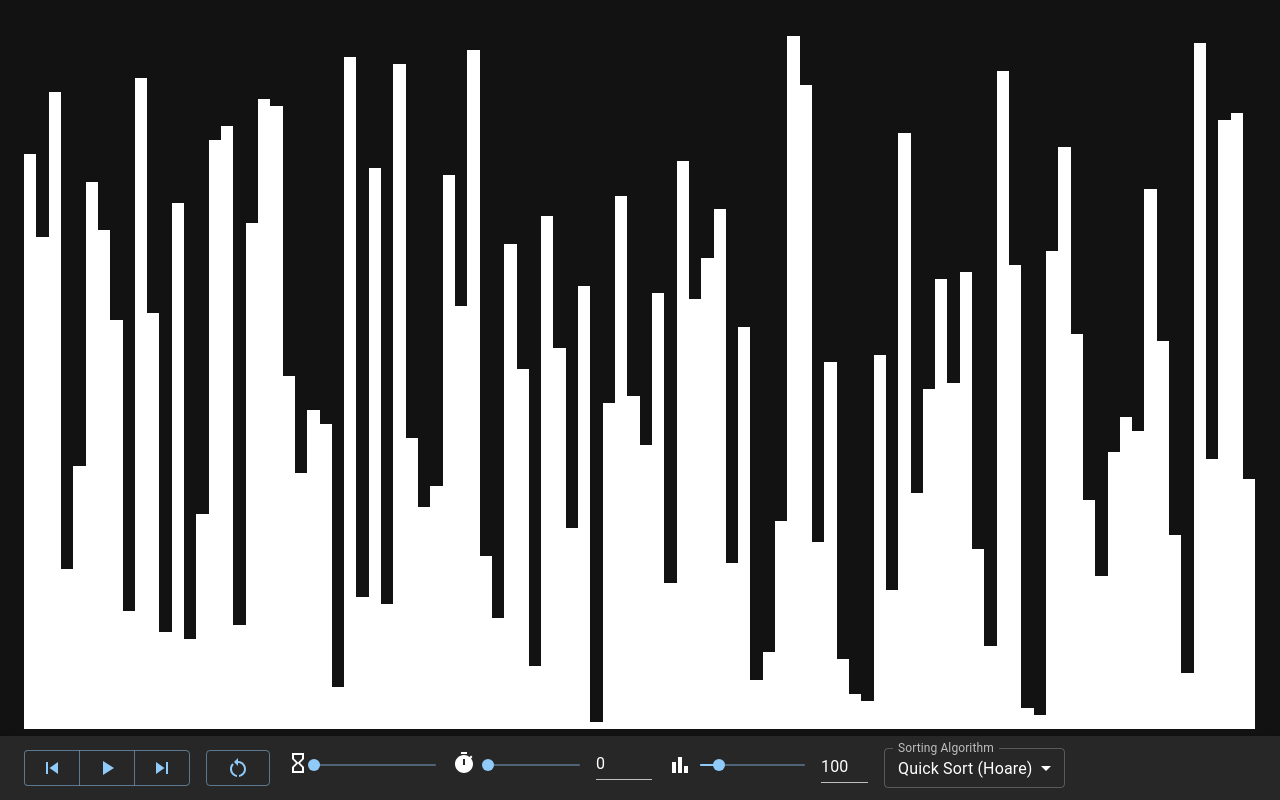
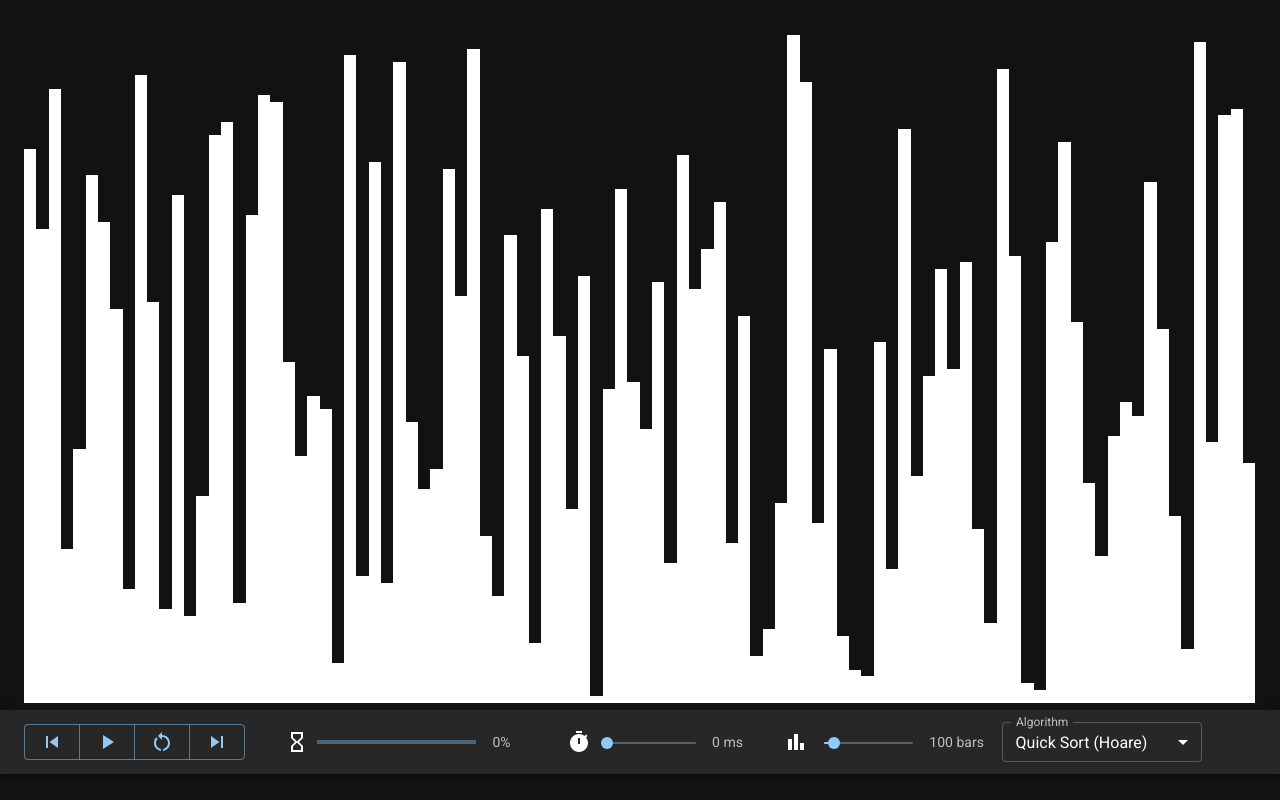
Before and after one commit to chsyan/sorting-visualizer, a Next.js app: page / in a window 1280 px wide. Built offline with nearby package versions, Linux system fonts and the light colour scheme.

Commit message:
UI Updates
- Roboto font default
- Navbar sliders updated
- Progress slider dynamic

```diff
--- a/package.json
+++ b/package.json
@@ -11,6 +11,7 @@
   "dependencies": {
     "@emotion/react": "^11.10.0",
     "@emotion/styled": "^11.10.0",
+    "@fontsource/roboto": "^4.5.8",
     "@mui/icons-material": "^5.8.4",
     "@mui/material": "^5.10.1",
     "next": "12.2.5",
--- a/src/components/algorithm-selector.tsx
+++ b/src/components/algorithm-selector.tsx
@@ -12,13 +12,13 @@ const AlgorithmSelector = () => {
   };
 
   return (
-    <FormControl disabled={isAnimating} sx={{ minWidth: '120px' }} size="small">
-      <InputLabel id="demo-simple-select-label">Sorting Algorithm</InputLabel>
+    <FormControl disabled={isAnimating} sx={{ minWidth: '200px' }} size="small">
+      <InputLabel id="algorithm-select-label">Algorithm</InputLabel>
       <Select
-        labelId="demo-simple-select-label"
-        id="demo-simple-select"
+        labelId="algorithm-select-label"
+        id="algorithm-simple-select"
         value={algorithm}
-        label="Sorting Algorithm"
+        label="Algorithm"
         onChange={handleAlgorithm}
       >
         <MenuItem value={'quick-hoare'}>Quick Sort (Hoare)</MenuItem>
--- a/src/components/bars.tsx
+++ b/src/components/bars.tsx
@@ -14,9 +14,9 @@ const Bars = () => {
           const width = 100 / array.length;
           let backgroundColor = 'white';
           if (states[index] === 1) {
-            backgroundColor = 'blue';
+            backgroundColor = '#DA0037';
           } else if (states[index] === 2) {
-            backgroundColor = 'red';
+            backgroundColor = '#DA0037';
           }
           return (
             <div key={index} style={{ width: `${width}%`, height: `${height}%`, backgroundColor: `${backgroundColor}` }} />
--- a/src/components/delay-slider.tsx
+++ b/src/components/delay-slider.tsx
@@ -1,9 +1,9 @@
 import TimerIcon from '@mui/icons-material/Timer';
-import { Box, Grid, Input, Slider, Tooltip, Zoom } from '@mui/material';
+import { Box, Slider, Tooltip, Typography, Zoom } from '@mui/material';
 import useStore from '../utils/store';
 
 const delayMin = 0;
-const delayMax = 1000;
+const delayMax = 500;
 const delayStep = 10;
 
 const DelaySlider = () => {
@@ -13,53 +13,32 @@ const DelaySlider = () => {
     useStore.setState({ delay: newDelay as number });
   };
 
-  const handleInputDelay = (event: React.ChangeEvent<HTMLInputElement>) => {
-    useStore.setState({ delay: event.target.value === '' ? 0 : Number(event.target.value) });
-  };
-
-  const handleBlurDelay = () => {
-    if (delay < 0) {
-      useStore.setState({ delay: 0 });
-    } else if (delay > delayMax) {
-      useStore.setState({ delay: delayMax });
+  const labelFormat = (value: number) => {
+    return `${value} ms`;
   }
-  };
 
   return (
-    <Box sx={{ width: 200 }}>
-      <Grid container spacing={2} justifyContent="center">
-        <Grid item xs={2}>
-          <Tooltip title="Delay (ms)" arrow TransitionComponent={Zoom} followCursor>
+    <Box width={200} sx={{ display: 'flex', alignItems: 'center', justifyContent: 'center' }}>
+      <Tooltip title="Frame Delay" arrow TransitionComponent={Zoom} followCursor>
         <TimerIcon />
       </Tooltip>
-        </Grid>
-        <Grid item xs>
+      <Box sx={{ width: '100%', ml: 2, mr: 2, paddingTop: 1 }}>
         <Slider
           size="small"
-            value={typeof delay === 'number' ? delay : 0}
+          value={delay}
+          scale={(value: number) => (value * 3)}
           onChange={handleSliderDelay}
-            min={0}
+          min={delayMin}
           max={delayMax}
           step={delayStep}
           aria-labelledby="input-slider"
         />
-        </Grid>
-        <Grid item xs={4}>
-          <Input
-            value={delay}
-            size="small"
-            onChange={handleInputDelay}
-            onBlur={handleBlurDelay}
-            inputProps={{
-              step: delayStep,
-              min: delayMin,
-              max: delayMax,
-              type: 'number',
-              'aria-labelledby': 'input-slider',
-            }}
-          />
-        </Grid>
-      </Grid>
+      </Box>
+      <Box sx={{ minWidth: 55 }}>
+        <Typography variant="body2" color="text.secondary">
+          {labelFormat(delay)}
+        </Typography>
+      </Box>
     </Box>
   );
 }
--- a/src/components/play-pause-button.tsx
+++ b/src/components/play-pause-button.tsx
@@ -1,8 +1,7 @@
 import PauseIcon from '@mui/icons-material/Pause';
 import PlayArrowIcon from '@mui/icons-material/PlayArrow';
 import { Button } from "@mui/material";
-import bubbleSort from "../utils/algorithms/bubble-sort";
-import quickSortWrapper from '../utils/algorithms/quick-sort';
+import { sort } from '../utils/array';
 import useStore from "../utils/store";
 import { asyncSetTimeout } from "../utils/utils";
 
@@ -34,22 +33,6 @@ const PlayPauseButton = () => {
     });
   }
 
-  const sort = () => {
-    const array = useStore.getState().array;
-    const states = useStore.getState().states;
-    const algorithm = useStore.getState().algorithm;
-    const animation = [[[...array], [...states]]] as [[number[], number[]]];
-    if (algorithm === 'bubble') {
-      bubbleSort(array, states, animation);
-    } else if (algorithm === 'quick-hoare') {
-      quickSortWrapper(array, states, animation);
-    } else if (algorithm === 'quick-lomuto') {
-      quickSortWrapper(array, states, animation, false);
-    }
-    animation.push([array, states]);
-    useStore.setState({ isSorted: true });
-  }
-
   return (
     <Button variant='outlined' onClick={playPause}>
       {isAnimating ? <PauseIcon /> : <PlayArrowIcon />}
--- a/src/components/progress-slider.tsx
+++ b/src/components/progress-slider.tsx
@@ -1,49 +1,90 @@
-import { Box, Typography, Grid, Slider, Tooltip, Zoom } from "@mui/material";
+import HourglassEmptyIcon from '@mui/icons-material/HourglassEmpty';
+import { Box, IconButton, LinearProgress, Slider, Tooltip, Zoom } from "@mui/material";
+import Typography from '@mui/material/Typography';
+import { sort } from '../utils/array';
 import useStore from "../utils/store";
-import HourglassEmptyIcon from '@mui/icons-material/HourglassEmpty';
 
 const ProgressSlider = () => {
-  const animationIndex = useStore((state) => state.animationIndex);
+
+  const isProgressSlider = useStore(state => state.isProgressSlider);
+  const animationIndex = useStore(state => state.animationIndex);
   const animation = useStore(state => state.animation);
 
+  const animationPercentage = (index: number): number => {
+    return index === 0 ? 0 : index / (animation.length - 1) * 100;
+  }
+
+  const labelFormat = (index: number) => {
+    const percentRounded = Math.round(animationPercentage(index));
+    return `${percentRounded}%`;
+  }
+
   const handleChange = async (_event: Event, newValue: number | number[]) => {
-    if (newValue != useStore.getState().animationIndex) {
+    if (!useStore.getState().isSorted) {
+      sort();
+    }
     const newIndex = newValue as number;
-      const frame = useStore.getState().animation[newIndex];
-      if (frame !== undefined) {
+    useStore.getState().setAnimationIndex(newIndex);
     useStore.setState({
-          array: frame[0],
-          states: frame[1],
-          animationIndex: newIndex,
-          isAnimating: false,
+      isAnimating: false
+    });
+  };
+
+  const handleClickFalse = () => {
+    useStore.setState({
+      isProgressSlider: false
     });
   }
+
+  const handleClickTrue = () => {
+    useStore.setState({
+      isProgressSlider: true
+    });
   }
-  };
+
+  const handleClickToggle = () => {
+    useStore.setState({
+      isProgressSlider: !useStore.getState().isProgressSlider
+    });
+  }
 
   return (
-    <Box sx={{ width: 150 }}>
-      <Grid
-        container
-        spacing={2}
-        justifyContent="center"
+    <Box width={250} sx={{ display: 'flex', alignItems: 'center', justifyContent: 'center' }}>
+      <Tooltip title="Progress" arrow TransitionComponent={Zoom} followCursor>
+        <IconButton onClick={handleClickToggle}>
+          <HourglassEmptyIcon />
+        </IconButton>
+      </Tooltip>
+      <Box
+        sx={{ width: '100%', mr: 2 }}
+        onPointerEnter={handleClickTrue}
+        onPointerLeave={handleClickFalse}
       >
-        <Grid item xs={2}>
-          <Tooltip title="Progress" arrow TransitionComponent={Zoom} followCursor>
-            <HourglassEmptyIcon />
-          </Tooltip>
-        </Grid>
-        <Grid item xs>
         <Slider
           size="small"
           onChange={handleChange}
+          defaultValue={0}
           value={animationIndex}
           min={0}
           max={animation.length - 1}
           aria-labelledby="input-slider"
+          sx={{
+            display: `${isProgressSlider ? 'flex' : 'none'}`,
+          }}
         />
-        </Grid>
-      </Grid>
+        <LinearProgress
+          variant="determinate"
+          value={animationPercentage(animationIndex)}
+          sx={{
+            display: `${isProgressSlider ? 'none' : 'flex'}`,
+          }}
+        />
+      </Box>
+      <Box sx={{ minWidth: 35 }}>
+        <Typography variant="body2" color="text.secondary">
+          {labelFormat(animationIndex)}
+        </Typography>
+      </Box>
     </Box>
   );
 };
--- a/src/components/size-slider.tsx
+++ b/src/components/size-slider.tsx
@@ -1,73 +1,50 @@
 import BarChartIcon from '@mui/icons-material/BarChart';
-import { Box, Grid, Input, Slider, Tooltip } from '@mui/material';
+import { Box, Slider, Tooltip, Typography } from '@mui/material';
 import Zoom from '@mui/material/Zoom';
 import useStore from '../utils/store';
 
 const SizeSlider = () => {
   const sizeMax = 500;
-  const sizeMin = 10;
+  const sizeMin = 50;
   const sizeStep = 10;
   const size = useStore(state => state.size);
+  const isAnimating = useStore(state => state.isAnimating);
 
   const handleSliderSize = (_event: Event, size: number | number[]) => {
-    if (size != useStore.getState().size) {
-      useStore.getState().setSize(size as number);
+    if (typeof size === 'number' && size !== useStore.getState().size) {
+      useStore.getState().setSize(size);
     }
   };
 
-  const handleInputSize = (event: React.ChangeEvent<HTMLInputElement>) => {
-    const size = event.target.value === '' ? 0 : Number(event.target.value);
-    if (size != useStore.getState().size) {
-      useStore.getState().setSize(size as number);
-    }
-  };
-
-  const handleBlurSize = () => {
-    if (size < sizeMin) {
-      useStore.getState().setSize(sizeMin as number);
-    } else if (size > sizeMax) {
-      useStore.getState().setSize(sizeMax as number);
-    }
-  };
+  const labelFormat = (value: number) => {
+    return `${value} bars`;
+  }
 
   return (
-    <Box sx={{ width: 200 }}>
-      <Grid container spacing={2} alignItems="center">
-        <Grid item xs={1.75}>
-          <Tooltip title="Array Size" arrow TransitionComponent={Zoom} followCursor>
-            <BarChartIcon />
-          </Tooltip>
-        </Grid>
-        <Grid item xs>
+    <>
+      <Box width={200} sx={{ display: 'flex', alignItems: 'center', justifyContent: 'center' }}>
+        <Tooltip title="Array Size" arrow TransitionComponent={Zoom} followCursor>
+          <BarChartIcon />
+        </Tooltip>
+        <Box sx={{ width: '100%', ml: 2, mr: 2, paddingTop: 1 }}>
           <Slider
             size="small"
             value={typeof size === 'number' ? size : 0}
             onChange={handleSliderSize}
-            disabled={false}
+            disabled={isAnimating}
             step={sizeStep}
             min={sizeMin}
             max={sizeMax}
             aria-labelledby="input-slider"
           />
-        </Grid>
-        <Grid item xs={3.5}>
-          <Input
-            value={size}
-            size="small"
-            onChange={handleInputSize}
-            onBlur={handleBlurSize}
-            disabled={false}
-            inputProps={{
-              step: sizeStep,
-              min: sizeMin,
-              max: sizeMax,
-              type: 'number',
-              'aria-labelledby': 'input-slider',
-            }}
-          />
-        </Grid>
-      </Grid>
-    </Box >
+        </Box>
+        <Box sx={{ minWidth: 55 }}>
+          <Typography variant="body2" color="text.secondary">
+            {labelFormat(size)}
+          </Typography>
+        </Box>
+      </Box>
+    </>
   );
 };
 
--- a/src/pages/_app.tsx
+++ b/src/pages/_app.tsx
@@ -2,17 +2,26 @@ import "../styles/globals.css";
 import type { AppType } from "next/dist/shared/lib/utils";
 import { CssBaseline } from '@mui/material'
 import { ThemeProvider, createTheme } from '@mui/material/styles';
+import '@fontsource/roboto/300.css';
+import '@fontsource/roboto/400.css';
+import '@fontsource/roboto/500.css';
+import '@fontsource/roboto/700.css';
+
 
 const darkTheme = createTheme({
   palette: {
     mode: 'dark',
+  },
+  typography: {
+    fontFamily: [
+      'Roboto',
+    ].join(','),
   },
 });
 
 const MyApp: AppType = ({ Component, pageProps }) => {
   return (
     <ThemeProvider theme={darkTheme}>
-      <link rel="stylesheet" href="https://fonts.googleapis.com/icon?family=Material+Icons"></link>
       <CssBaseline />
       <Component {...pageProps} />
     </ThemeProvider>
--- a/src/pages/index.tsx
+++ b/src/pages/index.tsx
@@ -1,4 +1,4 @@
-import { AppBar, Box, ButtonGroup, Container, Stack, Toolbar } from "@mui/material";
+import { AppBar, Box, ButtonGroup, Container, Divider, Stack, Toolbar } from "@mui/material";
 import type { NextPage } from "next";
 import Head from "next/head";
 import AlgorithmSelector from "../components/algorithm-selector";
@@ -10,6 +10,7 @@ import SizeSlider from "../components/size-slider";
 import SkipNextButton from "../components/skip-next-button";
 import SkipPreviousButton from "../components/skip-previous-button";
 import dynamic from 'next/dynamic'
+import Grid2 from "@mui/material/Unstable_Grid2";
 
 const Home: NextPage = () => {
   const appBarHeight = 64;
@@ -29,27 +30,41 @@ const Home: NextPage = () => {
         <link rel="icon" type="image/png" sizes="16x16" href="/favicon-16x16.png" />
         <link rel="manifest" href="/site.webmanifest" />
       </Head>
-      <Box sx={{ flexGrow: 1 }} >
-        <Container maxWidth={false} style={{ height: `calc(100vh - ${appBarHeight}px)` }}>
-          <Bars />
-        </Container>
-      </Box>
-      <AppBar position="static" style={{ minHeight: `${appBarHeight}px`, top: 'auto', bottom: 0, alignContent: 'center' }}>
-        <Toolbar style={{ minHeight: `${appBarHeight}px`, top: 'auto', bottom: 0, alignContent: 'center' }}>
-          <Box style={{ width: '100%' }}>
-            <Stack direction="row" justifyContent="flex-start" alignItems="center" spacing={2} >
+      <Container maxWidth={false} className="bars" >
+        <Bars />
+      </Container>
+      <AppBar position="static">
+        <Toolbar className="toolbar" style={{ top: 'auto', bottom: 0 }}>
+          <Grid2
+            display="flex"
+            alignItems="center"
+            container
+            justifyContent={{ xs: "center", md: "inherit" }}
+            rowSpacing={2}
+            columnSpacing={4}
+            columns={{ xs: 1, sm: 4, md: 4, lg: 17 }}
+          >
+            <Grid2 xs>
               <ButtonGroup>
                 <SkipPreviousButton />
                 <PlayPauseButton />
+                <NewArrayButton />
                 <SkipNextButton />
               </ButtonGroup>
-              <NewArrayButton />
+            </Grid2>
+            <Grid2 xs={4}>
               <ProgressSlider />
+            </Grid2>
+            <Grid2 xs={3}>
               <DelaySlider />
+            </Grid2>
+            <Grid2 xs={3}>
               <SizeSlider />
+            </Grid2>
+            <Grid2 xs>
               <AlgorithmSelector />
-            </Stack>
-          </Box>
+            </Grid2>
+          </Grid2>
         </Toolbar>
       </AppBar>
     </>
--- a/src/styles/globals.css
+++ b/src/styles/globals.css
@@ -1,9 +1,14 @@
+:root {
+  --appBarHeightXs: 300px;
+  --appBarHeightSm: 200px;
+  --appBarHeightMd: 90px;
+  --appBarHeightLg: 90px;
+}
+
 html,
 body {
   padding: 0;
   margin: 0;
-  font-family: -apple-system, BlinkMacSystemFont, Segoe UI, Roboto, Oxygen,
-    Ubuntu, Cantarell, Fira Sans, Droid Sans, Helvetica Neue, sans-serif;
 }
 
 a {
@@ -14,3 +19,41 @@ a {
 * {
   box-sizing: border-box;
 }
+
+.bars {
+  height: calc(100vh - var(--appBarHeightXs));
+}
+
+.toolbar {
+  min-height: var(--appBarHeightXs);
+}
+
+@media screen and (min-width: 480px) {
+  .bars {
+    height: calc(100vh - var(--appBarHeightSm));
+  }
+
+  .toolbar {
+    min-height: var(--appBarHeightSm);
+  }
+}
+
+@media screen and (min-width: 900px) {
+  .bars {
+    height: calc(100vh - var(--appBarHeightMd));
+  }
+
+  .toolbar {
+    min-height: var(--appBarHeightMd);
+  }
+}
+
+@media screen and (min-width: 1200px) {
+  .bars {
+    height: calc(100vh - var(--appBarHeightLg));
+  }
+
+  .toolbar {
+    min-height: var(--appBarHeightLg);
+  }
+}
--- a/src/utils/array.ts
+++ b/src/utils/array.ts
@@ -1,3 +1,23 @@
+import bubbleSort from "./algorithms/bubble-sort";
+import quickSortWrapper from "./algorithms/quick-sort";
+import useStore from "./store";
+
+export const sort = () => {
+  const array = useStore.getState().array;
+  const states = useStore.getState().states;
+  const algorithm = useStore.getState().algorithm;
+  const animation = [[[...array], [...states]]] as [[number[], number[]]];
+  if (algorithm === "bubble") {
+    bubbleSort(array, states, animation);
+  } else if (algorithm === "quick-hoare") {
+    quickSortWrapper(array, states, animation);
+  } else if (algorithm === "quick-lomuto") {
+    quickSortWrapper(array, states, animation, false);
+  }
+  animation.push([array, states]);
+  useStore.setState({ isSorted: true });
+};
+
 export const accessArray = (
   array: number[],
   states: number[],
--- a/src/utils/store.ts
+++ b/src/utils/store.ts
@@ -14,6 +14,7 @@ interface State {
   isSorted: boolean;
   delay: number;
   algorithm: string;
+  isProgressSlider: boolean;
 }
 
 const initialSize = 100;
@@ -51,16 +52,21 @@ const useStore = create<State>()((set, get) => ({
   delay: initialDelay,
   algorithm: "quick-hoare",
   setAnimationIndex: (index: number) => {
-    if (index < 0 || index >= get().animation.length) {
-      index = get().animation.length - 1;
+    const animation = get().animation;
+    if (index < 0) {
+      index = animation.length - 1;
+    }
+    set({ animationIndex: index });
+    if (index > animation.length - 1) {
+      index = animation.length - 1;
     }
     const frame = get().animation[index] as [number[], number[]];
-    useStore.setState({
-      animationIndex: index,
+    set({
       array: frame[0],
       states: frame[1],
     });
   },
+  isProgressSlider: false,
 }));
 
 export default useStore;
```
Also changed, not shown: 1 other file (tests, documents, lock files or other folders). Lines whose indentation alone changed are shown as unchanged.
